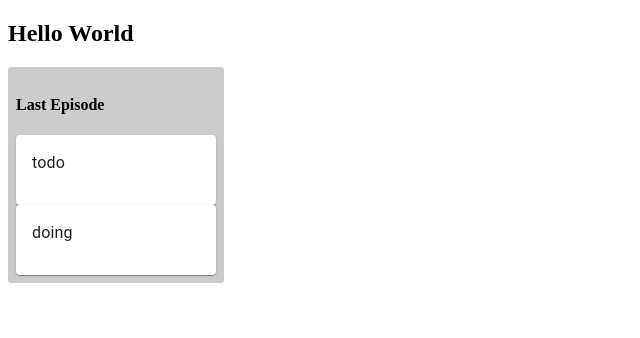
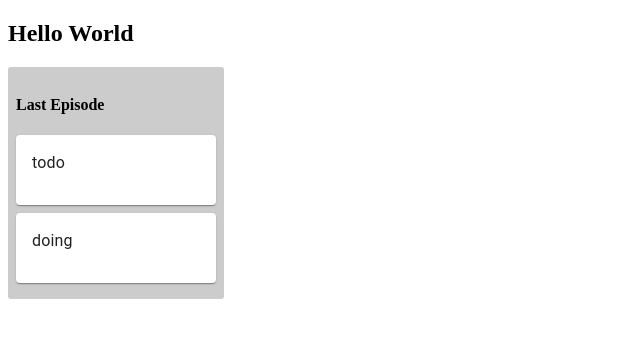
Before and after one commit to LiliaRibac/kanban-react-web, a React (Create React App) app in the folder kanban-clone/: page / in a window 1280 px wide. Shown: the top 338 px of the page, without its empty margins (0-640 px from the left). Built offline with nearby package versions, Linux system fonts and the light colour scheme.

Commit message:
fix style for card

```diff
--- a/kanban-clone/src/components/KanbanCard.js
+++ b/kanban-clone/src/components/KanbanCard.js
@@ -5,7 +5,7 @@ import CardContent from '@material-ui/core/CardContent';
 
 const KanbanCard =({text}) =>{
     return(
-     <Card >
+     <Card style ={styles.cardContainer}>
          <CardContent >
         <Typography  gutterBottom>
          {text}
@@ -13,6 +13,11 @@ const KanbanCard =({text}) =>{
         </CardContent>
     </Card>
   );
+}
 
+const styles ={
+    cardContainer: {
+        marginBottom:8
+    }
 }
 export default KanbanCard;
```
